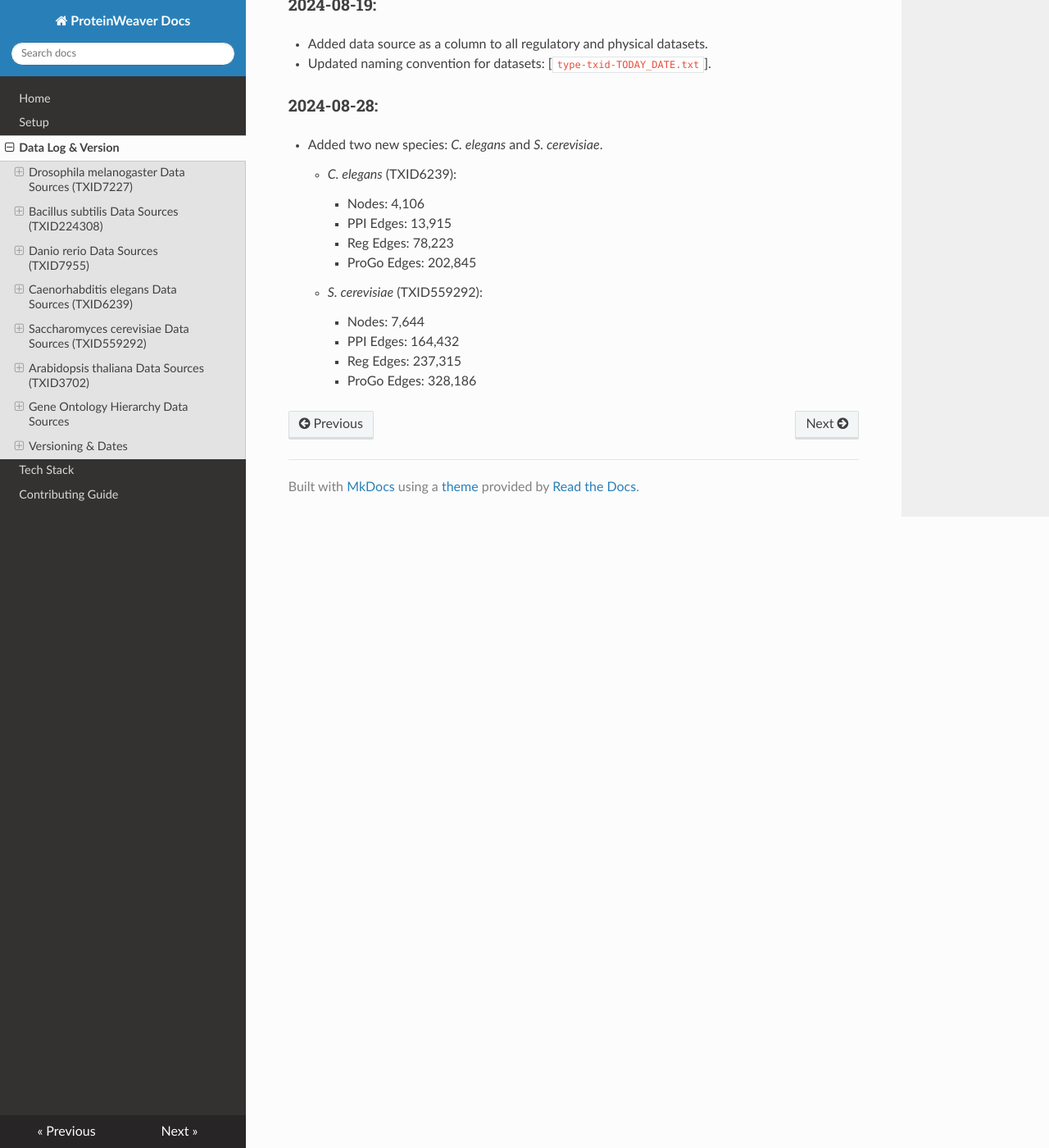
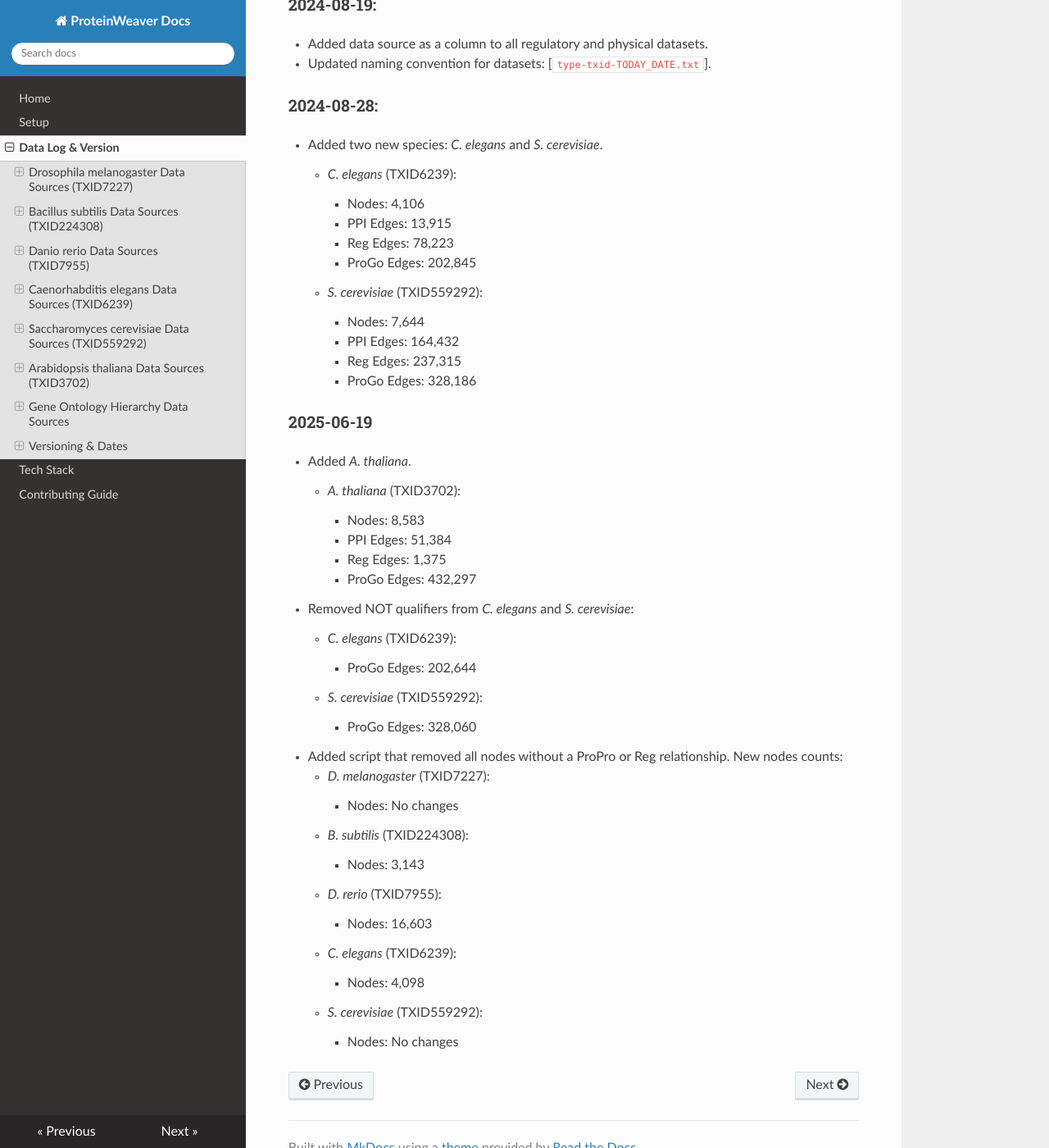
Before and after one commit to Reed-CompBio/protein-weaver, an MkDocs documentation site: the page built from docs/docs/data-version.md, in a window 1280 px wide and 1400 px high, scrolled down 11233 px. Shown: the whole window at 82% size. Built offline with MkDocs 1.6.1, drawn with Linux system fonts in a browser that asks for light colours; nearby versions of some CDN libraries; some of the changed text lies outside the part shown.

Commit message:
Add BETA Arabidopsis Thaliana data
Fixed bugs:
- Removed all nodes without any reg or PPI edge
- Fixed rendering issue on NodeTab
- Fixed link issue in NetworkTab
- Fixed logical order in EdgeParser

````diff
--- a/client/src/components/GraphSummary.jsx
+++ b/client/src/components/GraphSummary.jsx
@@ -59,7 +59,7 @@ export default function GraphSummary({
                 `https://amigo.geneontology.org/amigo/gene_product/WB:${sourceNode.id}`
             );
         }
-    }, [txid]);
+    }, [searchExecuted]);
 
     // Keep track of the proteins in the query
     useEffect(() => {
--- a/client/src/components/MotifTab.jsx
+++ b/client/src/components/MotifTab.jsx
@@ -3,13 +3,14 @@ import MotifTable from "./MotifTable";
 
 
 // Constants for motif enrichment scores
-// Format { "txidXXXX" ; [(N.proteinClique/global.ppiDegree), (N.interactCoReg/global.mixedDegree), (N.feedFwdLoop/global.grnDegree), (N.coRegInteract/global.mixedDegree), (N.mixedFeedback/global.mixedDegree)] }
+// Format { "txidXXXX" : [(N.proteinClique/global.ppiDegree), (N.interactCoReg/global.mixedDegree), (N.feedFwdLoop/global.grnDegree), (N.coRegInteract/global.mixedDegree), (N.mixedFeedback/global.mixedDegree)] }
 const txidMapping = {
     "txid7227": [(1267922 / 466108), (5049 / 501168), (3706 / 35060), (3236 / 501168), (1439 / 501168)],
     "txid224308": [(43088 / 12882), (164 / 24150), (972 / 11268), (1359 / 24150), (65 / 24150)],
     "txid7955": [(319540 / 90006), (960 / 141926), (2257 / 51920), (523 / 141926), (14 / 141926)],
     "txid559292": [(1816919 / 328864), (171664 / 803494), (1036451 / 474630), (522163 / 803494), (76231 / 803494)],
     "txid6239": [(16880 / 27830), (28856 / 184276), (457362 / 156446), (82309 / 184276), (18579 / 184276)],
+    "txid3702": [(318826 / 102768), (215 / 105518), (158 / 2750), (78 / 105518), (47 / 105518)]
 };
 
 export default function MotifTab({ nodeList, query, searchExecuted }) {
--- a/docs/docs/data-version.md
+++ b/docs/docs/data-version.md
@@ -38,7 +38,7 @@ This section of the documentation outlines the data sources, processing steps an
     - Nodes: 1322
     - Reg Edges: 17530
 
-### Current _D. melanogaster_ Network [Updated 2024-08-28]
+### Current _D. melanogaster_ Network [Updated 2025-06-19]
 ```
 | Nodes (All) | Nodes (PPI-Only) | Nodes (GRN-Only) | Nodes (Shared) | Interactions (ProPro) | Interactions (Reg) |
 | ----------- | ---------------- | ---------------- | -------------- | --------------------- | ------------------ |
@@ -101,11 +101,11 @@ wget 'https://golr-aux.geneontology.io/solr/select?defType=edismax&qt=standard&i
     - Nodes: 1230
     - Reg Edges: 5634
 
-### Current _B. subtilis_ Network [Updated 2024-08-28]
+### Current _B. subtilis_ Network [Updated 2025-06-19]
 ```
 | Nodes (All) | Nodes (PPI-Only) | Nodes (GRN-Only) | Nodes (Shared) | Interactions (ProPro) | Interactions (Reg) |
 | ----------- | ---------------- | ---------------- | -------------- | --------------------- | ------------------ |
-| 3163        | 484              | 1230             | 1449           | 6441                  | 5634               |
+| 3143        | 464              | 1271             | 1408           | 6441                  | 5524               |
 
 | GO Terms | Annotations (All) | Annotations (Direct) | Annotations (Inferred) |
 | -------- | ----------------- | -------------------- | ---------------------- |
@@ -162,15 +162,15 @@ wget 'https://golr-aux.geneontology.io/solr/select?defType=edismax&qt=standard&i
     - Nodes: 10168
     - Reg Edges: 25960
 
-### Current _D. rerio_ Network [Updated 2024-08-28]
+### Current _D. rerio_ Network [Updated 2025-06-19]
 ```
 | Nodes (All) | Nodes (PPI-Only) | Nodes (GRN-Only) | Nodes (Shared) | Interactions (ProPro) | Interactions (Reg) |
 | ----------- | ---------------- | ---------------- | -------------- | --------------------- | ------------------ |
-| 4106        | 411              | 1083             | 2612           | 13915                 | 78223              |
+| 16603       | 2830             | 10169            | 3604           | 45003                 | 25955              |
 
 | GO Terms | Annotations (All) | Annotations (Direct) | Annotations (Inferred) |
 | -------- | ----------------- | -------------------- | ---------------------- |
-| 7868     | 202845            | 42898                | 159947                 |
+| 8321     | 133619            | 29065                | 104554                 |
 ```
 
 ## *Caenorhabditis elegans* Data Sources (TXID6239)
@@ -184,15 +184,15 @@ wget 'https://golr-aux.geneontology.io/solr/select?defType=edismax&qt=standard&i
 #### GO association data:
 * Added GO assocation data [`elegans_go_annotation_2024-08-08.tsv`](https://github.com/Reed-CompBio/protein-weaver/blob/main/data/CaenorhabditisElegans/elegans_go_annotation_2024-08-08.tsv) from WormBase [(Source)](https://downloads.wormbase.org/releases/current-production-release/) and filtered to only UniProt verified proteins according to [`elegans.R`](https://github.com/Reed-CompBio/protein-weaver/blob/main/scripts/elegans.R).
 
-### Current _C. elegans_ Network [Updated 2024-08-28]
+### Current _C. elegans_ Network [Updated 2025-06-19]
 ```
 | Nodes (All) | Nodes (PPI-Only) | Nodes (GRN-Only) | Nodes (Shared) | Interactions (ProPro) | Interactions (Reg) |
 | ----------- | ---------------- | ---------------- | -------------- | --------------------- | ------------------ |
-| 16606       | 2833             | 10168            | 3605           | 45003                 | 17530              |
+| 4098        | 403              | 1102             | 2593           | 13915                 | 78152              |
 
 | GO Terms | Annotations (All) | Annotations (Direct) | Annotations (Inferred) |
 | -------- | ----------------- | -------------------- | ---------------------- |
-| 8321     | 133619            | 29065                | 104554                 |
+| 7862     | 202644            | 42850                | 159794                 |
 ```
 
 ## *Saccharomyces cerevisiae* Data Sources (TXID559292)
@@ -206,15 +206,15 @@ Added physical interaction data [(Source)](https://downloads.thebiogrid.org/BioG
 #### GO association data:
 Added GO association data from QuickGO [(Source)](https://www.ebi.ac.uk/QuickGO/) and processed into [`yeast_go_annotation-2024-08-08.tsv`](https://github.com/Reed-CompBio/protein-weaver/blob/main/data/SaccharomycesCerevisiae/yeast_go_annotation-2024-08-08.tsv) according to [`yeast.R`](https://github.com/Reed-CompBio/protein-weaver/blob/main/scripts/yeast.R) using the [UniProt namespace mapper](https://www.uniprot.org/id-mapping).
 
-### Current _S. cerevisiae_ Network [Updated 2024-08-28]
+### Current _S. cerevisiae_ Network [Updated 2025-06-19]
 ```
 | Nodes (All) | Nodes (PPI-Only) | Nodes (GRN-Only) | Nodes (Shared) | Interactions (ProPro) | Interactions (Reg) |
 | ----------- | ---------------- | ---------------- | -------------- | --------------------- | ------------------ |
-| 7644        | 1092             | 858              | 5694           | 164432                | 237315             |
+| 7644        | 1092             | 858              | 5694           | 164432                | 237156             |
 
 | GO Terms | Annotations (All) | Annotations (Direct) | Annotations (Inferred) |
 | -------- | ----------------- | -------------------- | ---------------------- |
-| 8300     | 328186            | 69760                | 258426                 |
+| 8299     | 328060            | 69740                | 258320                 |
 ```
 
 ## *Arabidopsis thaliana* Data Sources (TXID3702)
@@ -265,7 +265,7 @@ Added GO association data from QuickGO [(Source)](https://www.ebi.ac.uk/QuickGO/
 * [`relationship_import_2024-07-17.tsv`] created with `scripts/ParseOntologyRelationship.ipynb`.
 * [`go_2024-07-17.txt`] created with `scripts/ParseOBOtoTXT.ipynb` and `scripts/GeneOntologyNeverAnnotate.R`.
 
-### Gene Ontology Data Structure [Updated 2024-07-17]
+### Gene Ontology Data Structure [Updated 2025-06-19]
 ```
 | GO Terms | "is_a" Relationships (GoGo) |
 | -------- | :-------------------------- |
@@ -378,3 +378,27 @@ Looked up species name and got taxon ID.
         - PPI Edges: 164,432
         - Reg Edges: 237,315
         - ProGo Edges: 328,186
+
+### 2025-06-19
+* Added _A. thaliana_.
+    * _A. thaliana_ (TXID3702):
+        - Nodes: 8,583
+        - PPI Edges: 51,384
+        - Reg Edges: 1,375
+        - ProGo Edges: 432,297
+* Removed NOT qualifiers from _C. elegans_ and _S. cerevisiae_:
+    * _C. elegans_ (TXID6239):
+        - ProGo Edges: 202,644
+    * _S. cerevisiae_ (TXID559292):
+        - ProGo Edges: 328,060
+* Added script that removed all nodes without a ProPro or Reg relationship. New nodes counts:
+    * _D. melanogaster_ (TXID7227):
+        - Nodes: No changes
+    * _B. subtilis_ (TXID224308):
+        - Nodes: 3,143
+    * _D. rerio_ (TXID7955):
+        - Nodes: 16,603
+    * _C. elegans_ (TXID6239):
+        - Nodes: 4,098
+    * _S. cerevisiae_ (TXID559292):
+        - Nodes: No changes
````
Also changed, not shown: other parts of docs/docs/data-version.md (+2 -2 lines), client/src/components/Query.jsx (+42 -0 lines), 4 other files.
